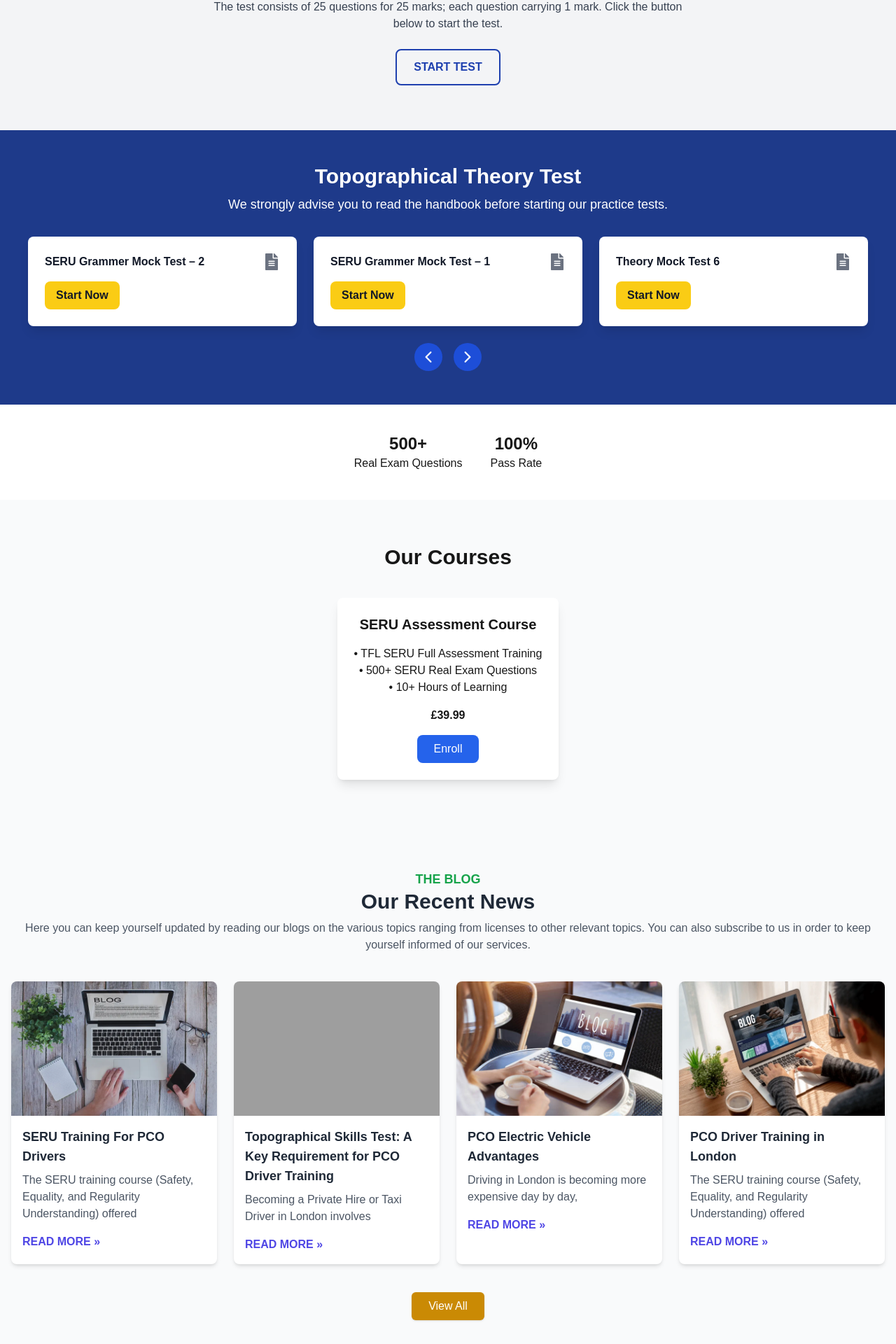
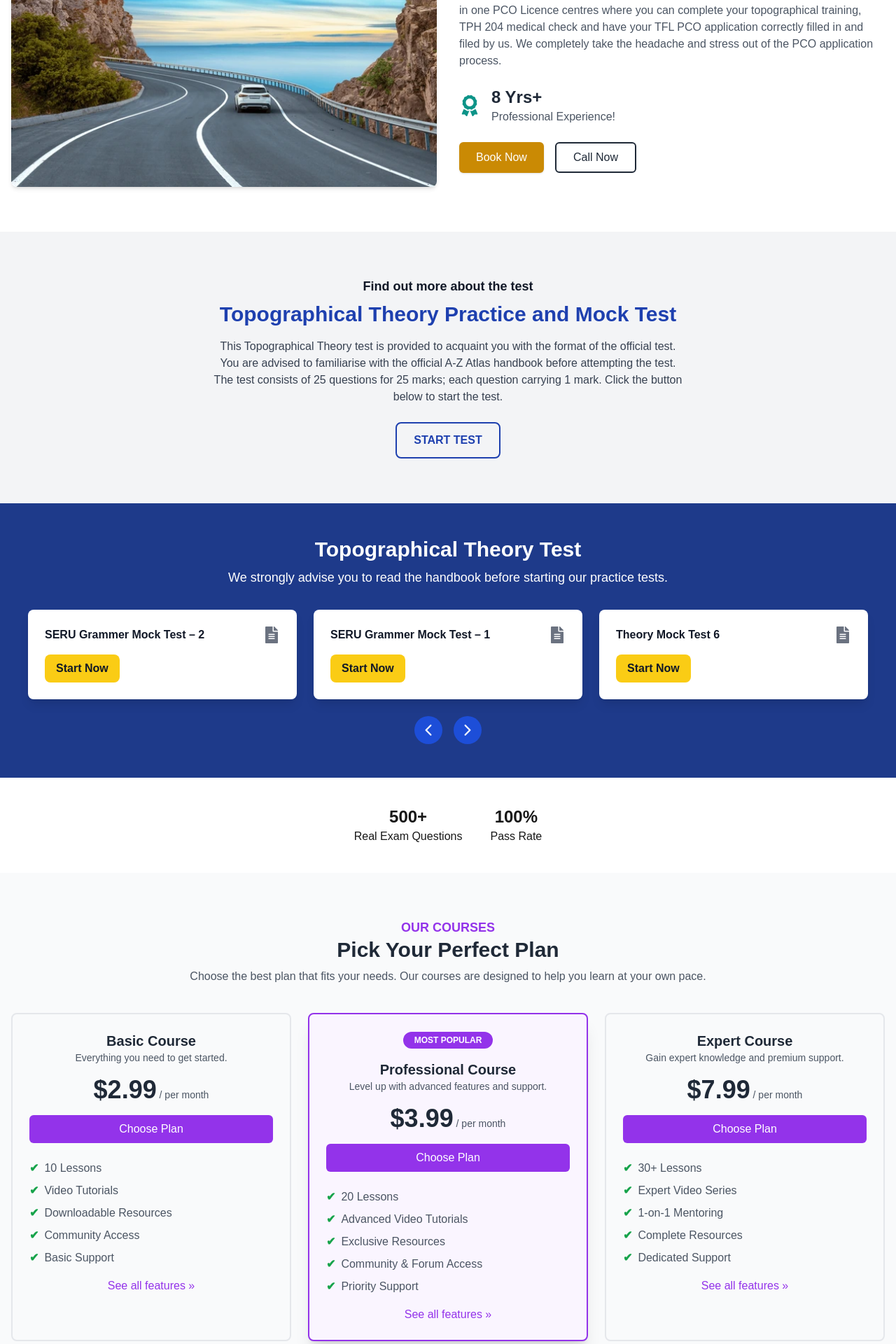
Before and after one commit to faysalmohammed2020/uk-driving-course, a Next.js app: page / in a window 1280 px wide. Shown: the part 840-2760 px from the top of the page at 70% size. Built offline with nearby package versions, Linux system fonts and the light colour scheme; grey boxes are pictures that could not be loaded.

Commit message:
Our Course and Something AboutUs section is created

```diff
--- a/app/components/Footer.tsx
+++ b/app/components/Footer.tsx
@@ -128,7 +128,7 @@
       </div>
 
       {/* Bottom Bar */}
-      <div className="bg-yellow-600 py-4 text-center text-gray-800">
+      <div className="py-4 text-center text-white">
         <p>
           Design by{" "}
           <Link href="https://www.pcoukonline.com" className="text-red-600 hover:underline">
--- a/app/components/Home.tsx
+++ b/app/components/Home.tsx
@@ -4,14 +4,14 @@
 import { IoIosArrowBack, IoIosArrowForward } from "react-icons/io";
 import RecentBlogs from "./RecentBlogs";
 import Footer from "./Footer";
+import OurCourses from "./OurCourses";
+import SomethingAboutUs from "./SomethingAboutUs";
 const mockTests = [
   { id: 1, title: "SERU Grammer Mock Test – 2" },
   { id: 2, title: "SERU Grammer Mock Test – 1" },
   { id: 3, title: "Theory Mock Test 6" },
 ];
 const HomePage: React.FC = () => {
-
-
   return (
     <div className="bg-gray-100">
       {/* Hero Section */}
@@ -23,26 +23,37 @@
         <div className="text-center text-white z-10">
           <h1 className="text-4xl font-bold">What is SERU?</h1>
           <p className="mt-4 max-w-2xl mx-auto">
-            SERU stands for Safety, Equality, and Regulatory Understanding. TFL SERU Assessment Test is computer-based...
+            SERU stands for Safety, Equality, and Regulatory Understanding. TFL
+            SERU Assessment Test is computer-based...
           </p>
           <div className="mt-6 flex gap-4 justify-center">
-            <button className="bg-red-500 px-6 py-3 rounded-lg text-white">Enroll Now</button>
-            <button className="bg-green-500 px-6 py-3 rounded-lg text-white">Try Free</button>
+            <button className="bg-red-500 px-6 py-3 rounded-lg text-white">
+              Enroll Now
+            </button>
+            <button className="bg-green-500 px-6 py-3 rounded-lg text-white">
+              Try Free
+            </button>
           </div>
         </div>
       </div>
 
+      <SomethingAboutUs />
+
       {/* Stats Section */}
 
       <section className="text-center py-16">
-      <h3 className="text-lg font-semibold text-gray-900">Find out more about the test</h3>
+        <h3 className="text-lg font-semibold text-gray-900">
+          Find out more about the test
+        </h3>
         <h2 className="text-3xl font-bold text-blue-800 mt-2">
           Topographical Theory Practice and Mock Test
         </h2>
         <p className="mt-4 max-w-2xl mx-auto text-gray-700">
-        This Topographical Theory test is provided to acquaint you with the format of the official test.
-        You are advised to familiarise with the official A-Z Atlas handbook before attempting the test.
-        The test consists of 25 questions for 25 marks; each question carrying 1 mark. Click the button below to start the test.
+          This Topographical Theory test is provided to acquaint you with the
+          format of the official test. You are advised to familiarise with the
+          official A-Z Atlas handbook before attempting the test. The test
+          consists of 25 questions for 25 marks; each question carrying 1 mark.
+          Click the button below to start the test.
         </p>
         <div className="mt-6">
           <button className="border-2 border-blue-800 text-blue-800 px-6 py-3 rounded-lg font-semibold hover:bg-blue-800 hover:text-white transition">
@@ -51,15 +62,18 @@
         </div>
       </section>
 
-
       <section className="bg-blue-900 text-white py-12 text-center">
         <h2 className="text-3xl font-bold">Topographical Theory Test</h2>
         <p className="mt-2 text-lg">
-        We strongly advise you to read the handbook before starting our practice tests.
+          We strongly advise you to read the handbook before starting our
+          practice tests.
         </p>
         <div className="flex justify-center mt-8 gap-6 px-6">
           {mockTests.map((test) => (
-          <div key={test.id} className="bg-white text-gray-900 p-6 rounded-lg shadow-lg max-w-sm w-full flex flex-col items-start">
+            <div
+              key={test.id}
+              className="bg-white text-gray-900 p-6 rounded-lg shadow-lg max-w-sm w-full flex flex-col items-start"
+            >
               <div className="flex justify-between w-full items-center">
                 <h3 className="font-semibold">{test.title}</h3>
                 <FaFileAlt className="text-gray-500 text-2xl" />
@@ -91,22 +105,9 @@
         </div>
       </div>
 
-      {/* Course Overview */}
-      <div className="py-16 px-4 text-center bg-gray-50">
-        <h2 className="text-3xl font-bold">Our Courses</h2>
-        <div className="mt-10 flex justify-center">
-          <div className="bg-white p-6 shadow-lg rounded-lg max-w-sm">
-            <h3 className="text-xl font-semibold">SERU Assessment Course</h3>
-            <p className="mt-4">• TFL SERU Full Assessment Training</p>
-            <p>• 500+ SERU Real Exam Questions</p>
-            <p>• 10+ Hours of Learning</p>
-            <p className="mt-4 font-bold">£39.99</p>
-            <button className="mt-4 bg-blue-600 text-white px-6 py-2 rounded-lg">Enroll</button>
-          </div>
-        </div>
-      </div>
+      <OurCourses />
 
-      <RecentBlogs/>
+      <RecentBlogs />
 
       {/* Footer */}
       <Footer />
--- /dev/null
+++ b/app/components/OurCourses.tsx
@@ -0,0 +1,123 @@
+// components/OurCourses.tsx
+"use client";
+
+import React from "react";
+import Link from "next/link";
+
+interface Course {
+  title: string;
+  price: string;
+  duration: string;
+  description: string;
+  features: string[];
+  isPopular?: boolean;
+  link: string;
+}
+
+const courses: Course[] = [
+  {
+    title: "Basic Course",
+    price: "2.99",
+    duration: "per month",
+    description: "Everything you need to get started.",
+    features: [
+      "10 Lessons",
+      "Video Tutorials",
+      "Downloadable Resources",
+      "Community Access",
+      "Basic Support",
+    ],
+    link: "/courses/basic",
+  },
+  {
+    title: "Professional Course",
+    price: "3.99",
+    duration: "per month",
+    description: "Level up with advanced features and support.",
+    features: [
+      "20 Lessons",
+      "Advanced Video Tutorials",
+      "Exclusive Resources",
+      "Community & Forum Access",
+      "Priority Support",
+    ],
+    isPopular: true,
+    link: "/courses/professional",
+  },
+  {
+    title: "Expert Course",
+    price: "7.99",
+    duration: "per month",
+    description: "Gain expert knowledge and premium support.",
+    features: [
+      "30+ Lessons",
+      "Expert Video Series",
+      "1-on-1 Mentoring",
+      "Complete Resources",
+      "Dedicated Support",
+    ],
+    link: "/courses/expert",
+  },
+];
+
+const OurCourses: React.FC = () => {
+  return (
+    <section className="py-16 bg-gray-50">
+      <div className="container mx-auto px-4">
+        {/* Section Title */}
+        <div className="text-center mb-10">
+          <h3 className="text-purple-600 font-semibold text-lg uppercase">Our Courses</h3>
+          <h2 className="text-3xl font-bold text-gray-800">Pick Your Perfect Plan</h2>
+          <p className="text-gray-600 mt-2">
+            Choose the best plan that fits your needs. Our courses are designed to help you learn at your own pace.
+          </p>
+        </div>
+
+        {/* Course Cards */}
+        <div className="grid grid-cols-1 md:grid-cols-2 lg:grid-cols-3 gap-6">
+          {courses.map((course, index) => (
+            <div
+              key={index}
+              className={`border-2 rounded-lg p-6 text-center transition-shadow duration-300
+                ${course.isPopular ? "border-purple-600 bg-purple-50 shadow-xl" : "border-gray-200 hover:shadow-lg"}`}
+            >
+              {/* Most Popular Badge */}
+              {course.isPopular && (
+                <div className="bg-purple-600 text-white text-xs font-bold rounded-full px-4 py-1 mb-4 inline-block">
+                  MOST POPULAR
+                </div>
+              )}
+
+              <h3 className="text-xl font-semibold text-gray-800">{course.title}</h3>
+              <p className="text-sm text-gray-600">{course.description}</p>
+
+              <div className="my-4">
+                <span className="text-4xl font-bold text-gray-800">${course.price}</span>
+                <span className="text-sm text-gray-600"> / {course.duration}</span>
+              </div>
+
+              <button className="bg-purple-600 text-white rounded-md py-2 px-4 w-full hover:bg-purple-700 transition duration-300">
+                Choose Plan
+              </button>
+
+              <ul className="text-left mt-6 space-y-2">
+                {course.features.map((feature, idx) => (
+                  <li key={idx} className="text-gray-600 flex items-start">
+                    <span className="text-green-600 font-bold mr-2">✔</span>
+                    {feature}
+                  </li>
+                ))}
+              </ul>
+
+              <Link href={course.link} className="text-purple-600 mt-4 inline-block hover:underline">
+                See all features »
+              </Link>
+            </div>
+          ))}
+        </div>
+      </div>
+    </section>
+  );
+};
+
+export default OurCourses;
--- /dev/null
+++ b/app/components/SomethingAboutUs.tsx
@@ -0,0 +1,60 @@
+// components/SomethingAboutUs.tsx
+"use client";
+
+import React from "react";
+import Image from "next/image";
+import { FaAward } from "react-icons/fa";
+
+const SomethingAboutUs: React.FC = () => {
+  return (
+    <section className="bg-white py-16">
+      <div className="container mx-auto px-4">
+        <div className="grid grid-cols-1 lg:grid-cols-2 gap-8 items-center">
+          {/* Left Column - Image */}
+          <div className="w-full h-full">
+            <Image
+              src="/images/car_image.webp"
+              alt="London Bus"
+              className="w-full h-full object-cover rounded-lg shadow-md"
+              width={800}
+              height={600}
+            />
+          </div>
+
+          {/* Right Column - Content */}
+          <div>
+            <h2 className="text-4xl font-bold text-gray-800 mb-4">
+              Completing your PCO licence will be hassle free.
+            </h2>
+            <p className="text-gray-600 mb-6">
+              For only £545 with all fees included, we are the cheapest and one of London's
+              only all in one PCO Licence centres where you can complete your
+              topographical training, TPH 204 medical check and have your TFL PCO
+              application correctly filled in and filed by us. We completely take the
+              headache and stress out of the PCO application process.
+            </p>
+
+            <div className="flex items-center mb-6">
+              <FaAward className="text-teal-600 text-3xl mr-4" />
+              <div>
+                <h4 className="text-2xl font-bold text-gray-800">8 Yrs+</h4>
+                <p className="text-gray-600">Professional Experience!</p>
+              </div>
+            </div>
+
+            <div className="flex space-x-4">
+              <button className="bg-yellow-600 text-white py-2 px-6 rounded-md shadow hover:bg-yellow-700 transition duration-300">
+                Book Now
+              </button>
+              <button className="border-2 border-gray-800 text-gray-800 py-2 px-6 rounded-md hover:bg-gray-800 hover:text-white transition duration-300">
+                Call Now
+              </button>
+            </div>
+          </div>
+        </div>
+      </div>
+    </section>
+  );
+};
+
+export default SomethingAboutUs;
```
Also changed, not shown: public/images/car_image.webp (added). Lines whose indentation alone changed are shown as unchanged.
